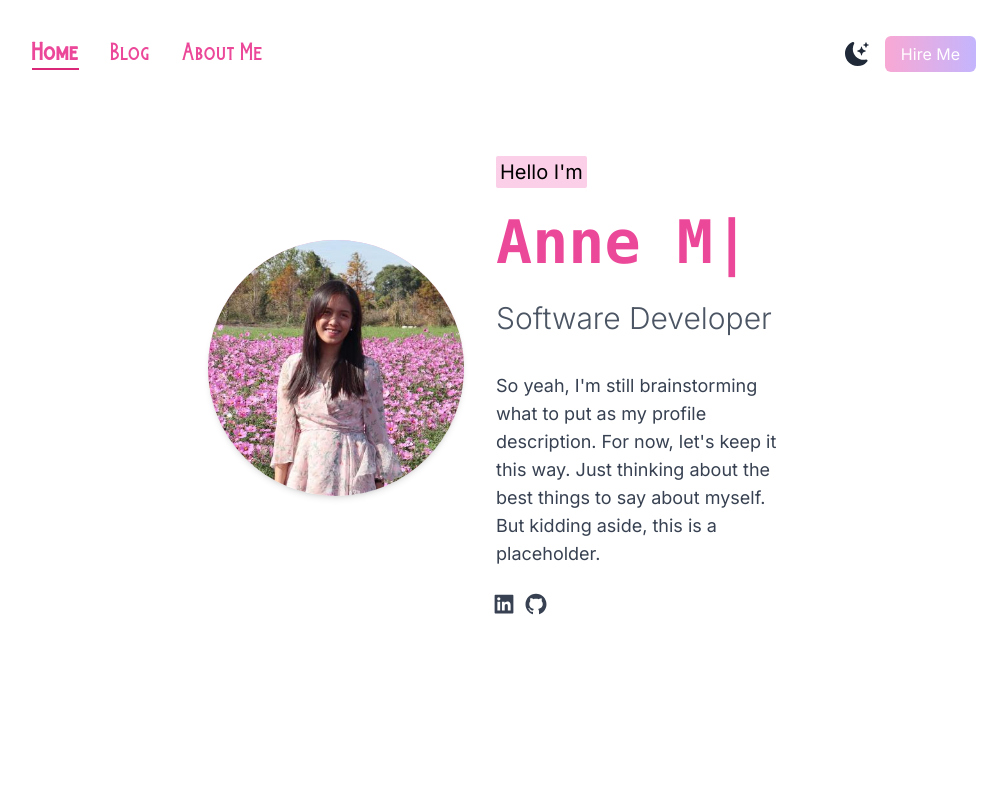
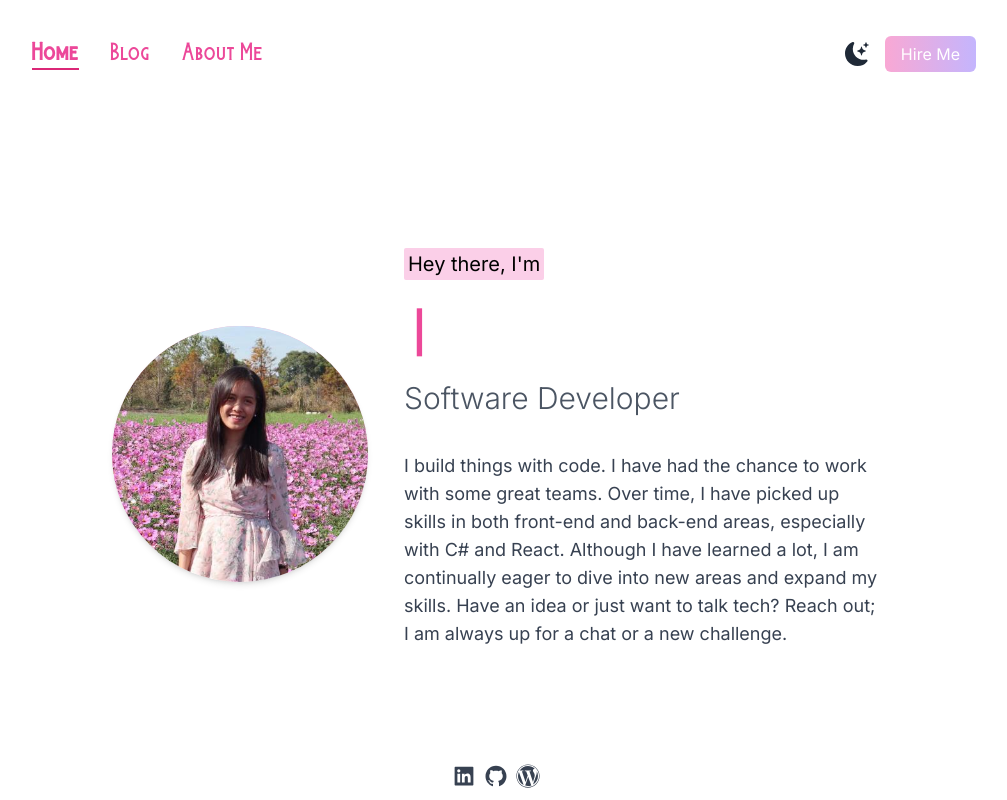
Before and after one commit to AnneMerlyn/personal-portfolio, a Next.js app: page / in a window 1280 px wide. Shown: the whole page, without its empty margins (144-1151 px from the left). Built offline with nearby package versions, Linux system fonts and the light colour scheme.

Commit message:
updated layout

```diff
--- a/src/app/page.tsx
+++ b/src/app/page.tsx
@@ -2,6 +2,7 @@
 
 import Image from 'next/image';
 import { AiFillLinkedin, AiFillGithub } from 'react-icons/ai';
+import { FaWordpress } from 'react-icons/fa';
 import { BsFillMoonStarsFill } from 'react-icons/bs';
 import devan from '../../public/test.jpeg';
 import React from 'react';
@@ -14,8 +15,8 @@ export default function Home() {
 
     return (
         <div className={darkMode ? 'dark' : ''}>
-            <main className="bg-white px-10 dark:bg-gray-900 md:px-20 lg:px-40">
-                <section className="min-h-screen">
+            <main className="bg-white px-4 md:px-10 lg:px-40 dark:bg-gray-900">
+                <section className="min-h-screen flex flex-col justify-between">
                     <nav className="py-10 mb-12 flex justify-between dark:text-white">
                         <div>
                             <a
@@ -70,7 +71,7 @@ export default function Home() {
                             </li>
                         </ul>
                     </nav>
-                    <div className="flex items-center justify-center max-w-xl mx-auto gap-8">
+                    <div className="flex items-center justify-center max-w-3xl mx-auto gap-9">
                         <div className="flex-none shadow-md bg-gradient-to-b from-pink-300 to-lavender-300 rounded-full w-40 h-40 relative overflow-hidden md:w-64 md:h-64">
                             <Image
                                 src={devan}
@@ -80,13 +81,13 @@ export default function Home() {
                         </div>
                         <div className="flex-grow text-left space-y-5">
                             <p className="text-xl font-semi-bold bg-pink-200 dark:bg-pink-400 inline-block rounded-sm px-1 py-0.5 dark:text-gray-200">
-                                Hello I'm
+                                Hey there, I'm
                             </p>
 
-                            <div className="text-5xl py-1 text-pink-500 font-semibold dark:text-pink-400 md:text-6xl font-mono">
+                            <div className="text-4xl py-1 text-pink-500 font-semibold dark:text-pink-400 md:text-5xl font-mono">
                                 <Typewriter
                                     options={{
-                                        strings: ['Anne M'],
+                                        strings: ['Anne Martinez'],
                                         autoStart: true,
                                         loop: true,
                                     }}
@@ -96,15 +97,18 @@ export default function Home() {
                                 Software Developer
                             </h3>
                             <p className="text-md py-3 leading-7 text-gray-700 dark:text-gray-200 md:text-lg">
-                                So yeah, I'm still brainstorming what to put as
-                                my profile description. For now, let's keep it
-                                this way. Just thinking about the best things to
-                                say about myself. But kidding aside, this is a
-                                placeholder.
+                                I build things with code. I have had the chance
+                                to work with some great teams. Over time, I have
+                                picked up skills in both front-end and back-end
+                                areas, especially with C# and React. Although I
+                                have learned a lot, I am continually eager to
+                                dive into new areas and expand my skills. Have
+                                an idea or just want to talk tech? Reach out; I
+                                am always up for a chat or a new challenge.
                             </p>
                         </div>
                     </div>
-                    <div className=" ml-12 text-2xl flex items-center justify-center gap-2 py-3 text-gray-700 dark:text-gray-400">
+                    <div className="text-2xl flex items-center justify-center gap-2 py-3 text-gray-700 dark:text-gray-400">
                         <a
                             href="https://www.linkedin.com/in/anne-merlyn-martinez/"
                             target="_blank"
@@ -119,6 +123,14 @@ export default function Home() {
                         >
                             <AiFillGithub />
                         </a>
+                        <a
+                            href="https://your-wordpress-site-url.com"
+                            target="_blank"
+                            rel="noopener noreferrer"
+                        >
+                            <FaWordpress size={24} />{' '}
+                            {/* You can adjust the size as needed */}
+                        </a>
                     </div>
                 </section>
             </main>
```
